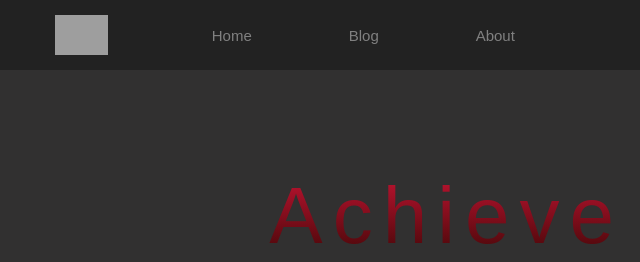
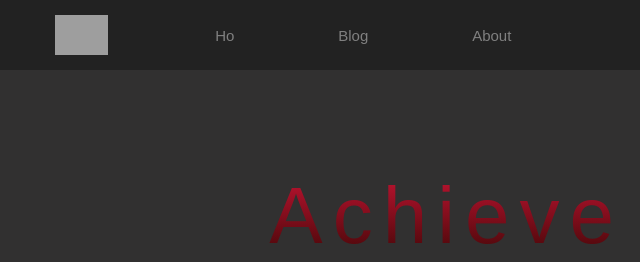
Before and after one commit to Aryan0Jain/codewars, a plain HTML site: page index.html in a window 1280 px wide. Shown: the top 262 px of the page, 0-640 px from the left. Drawn offline with Linux system fonts and the light colour scheme; grey boxes are pictures that could not be loaded.

Commit message:
change in nav

```diff
--- a/index.html
+++ b/index.html
@@ -17,7 +17,7 @@
             <div class="leftindex">
                 <img src="https://uploads-ssl.webflow.com/62e3ee10882dc50bcae8d07a/64c17e87883a17f4153b301f_codewars-by-andela-dark.svg" alt="">
                 <div class="index">
-                    <a href="#home">Home</a>
+                    <a href="#home">Ho</a>
                     <a href="#blog">Blog</a>
                     <a href="#about">About</a>
                 </div>
```
